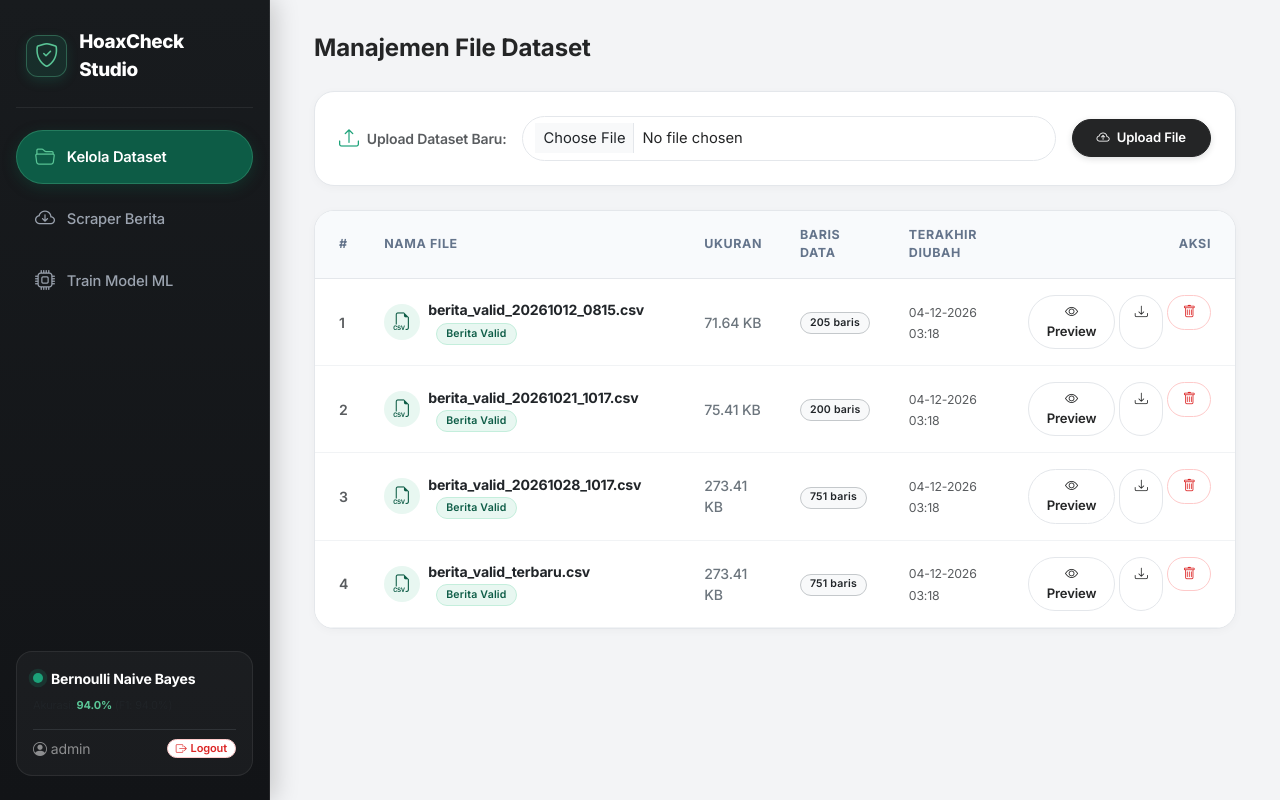
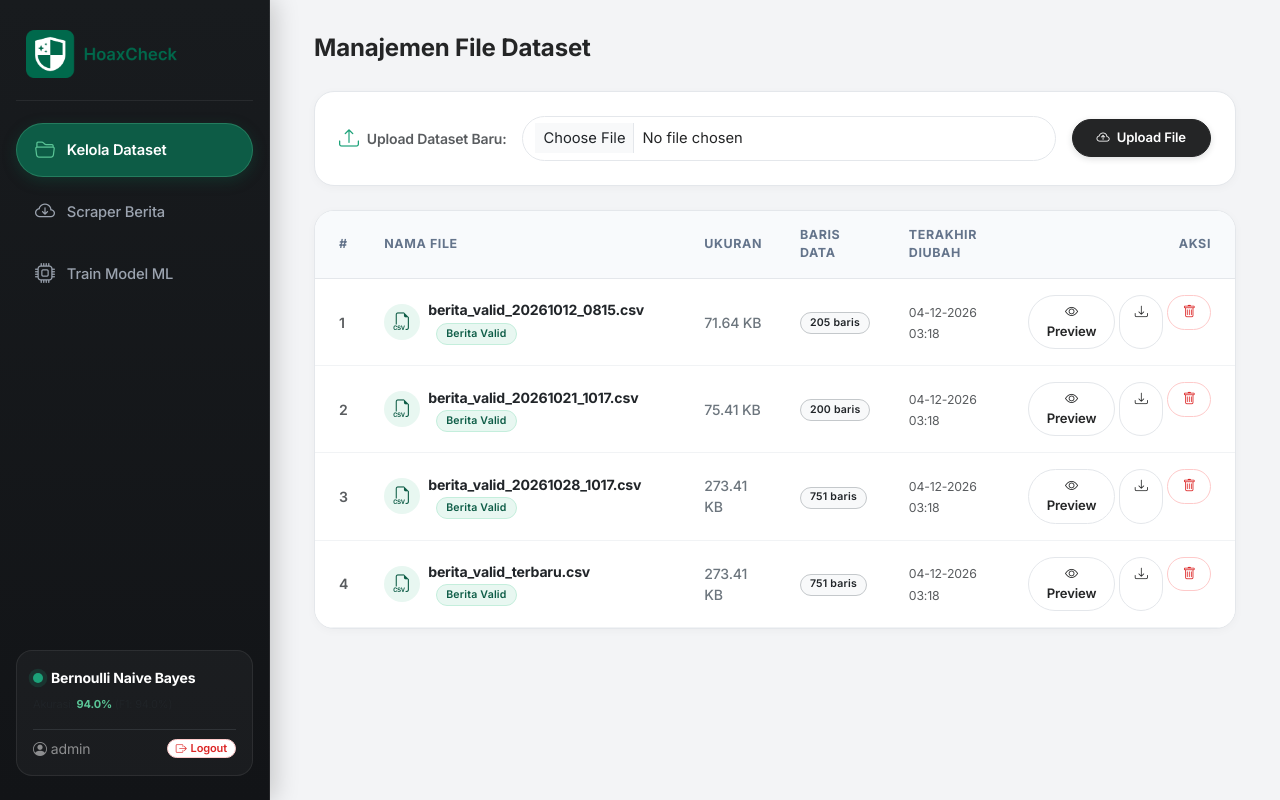
Before and after one commit to M-Aqilaz/HoaxCheckML, a Flask app: page /dataset in a window 1280 px wide. Run offline with Flask 3, Linux system fonts and the light colour scheme; the visitor is signed in with stand-in values (Sample User, id 1).

Commit message:
feat(ui): update sidebar brand logo to use web/assets/img/logo.png

```diff
--- a/web/app.py
+++ b/web/app.py
@@ -19,7 +19,7 @@ from sklearn.feature_extraction.text import TfidfVectorizer
 from sklearn.naive_bayes import BernoulliNB
 from sklearn.metrics import accuracy_score, precision_score, recall_score, f1_score
 
-app = Flask(__name__)
+app = Flask(__name__, static_folder="assets", static_url_path="/assets")
 app.secret_key = "hoaxcheck-secret-key-pbl5"
 
 # Kredensial Login Admin
--- a/web/templates/base.html
+++ b/web/templates/base.html
@@ -60,29 +60,26 @@
         }
 
         .sidebar-brand {
-            font-size: 1.18rem;
-            font-weight: 800;
-            color: #ffffff;
-            padding: 4px 10px 22px 10px;
+            padding: 6px 10px 22px 10px;
             border-bottom: 1px solid rgba(255, 255, 255, 0.07);
             margin-bottom: 22px;
             display: flex;
             align-items: center;
-            gap: 12px;
-            letter-spacing: -0.02em;
         }
 
-        .brand-icon-wrapper {
-            width: 42px;
-            height: 42px;
-            background: rgba(28, 162, 121, 0.15);
-            border: 1.5px solid rgba(90, 197, 150, 0.35);
-            border-radius: 12px;
-            display: flex;
+        .sidebar-logo-link {
+            display: inline-flex;
             align-items: center;
-            justify-content: center;
-            color: var(--secondary);
-            box-shadow: 0 4px 12px rgba(28, 162, 121, 0.18);
+            text-decoration: none;
+            width: 100%;
+        }
+
+        .sidebar-logo-img {
+            max-width: 100%;
+            height: auto;
+            max-height: 48px;
+            object-fit: contain;
+            display: block;
         }
 
         .nav-item-custom {
@@ -453,11 +450,10 @@
 
 <!-- MOBILE HEADER (KECIL) -->
 <header class="mobile-header">
-    <div class="d-flex align-items-center gap-2">
-        <div class="brand-icon-wrapper" style="width: 32px; height: 32px;">
-            <i class="bi bi-shield-check fs-5"></i>
-        </div>
-        <span class="fw-bold text-white fs-6">HoaxCheck Studio</span>
+    <div class="d-flex align-items-center">
+        <a href="/dataset" class="sidebar-logo-link">
+            <img src="{{ url_for('static', filename='img/logo.png') }}" alt="HoaxCheck Studio" style="max-height: 34px; width: auto; object-fit: contain;">
+        </a>
     </div>
     <button class="btn btn-dark btn-sm text-white rounded-pill px-3" type="button" id="sidebarToggle" aria-label="Toggle Sidebar">
         <i class="bi bi-list fs-5"></i>
@@ -469,10 +465,9 @@
 <!-- SIDEBAR -->
 <aside class="sidebar" id="sidebar">
     <div class="sidebar-brand">
-        <div class="brand-icon-wrapper">
-            <i class="bi bi-shield-check fs-4"></i>
-        </div>
-        <span>HoaxCheck Studio</span>
+        <a href="/dataset" class="sidebar-logo-link">
+            <img src="{{ url_for('static', filename='img/logo.png') }}" alt="HoaxCheck Studio" class="sidebar-logo-img">
+        </a>
     </div>
 
     <div class="nav flex-column mb-auto">
```
